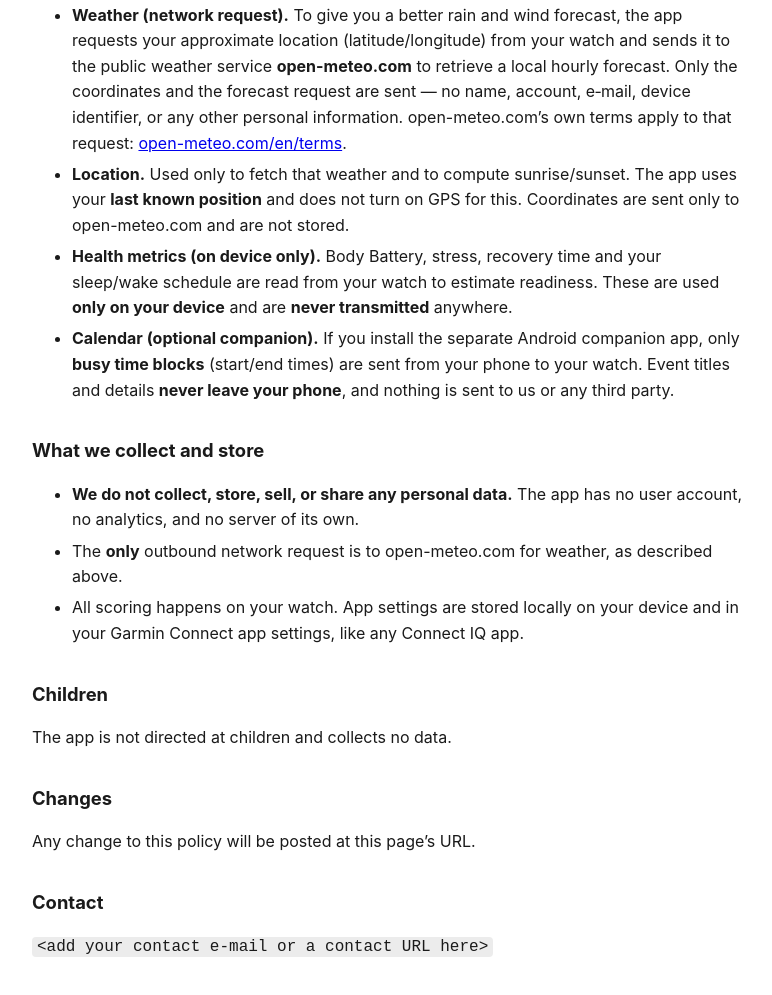
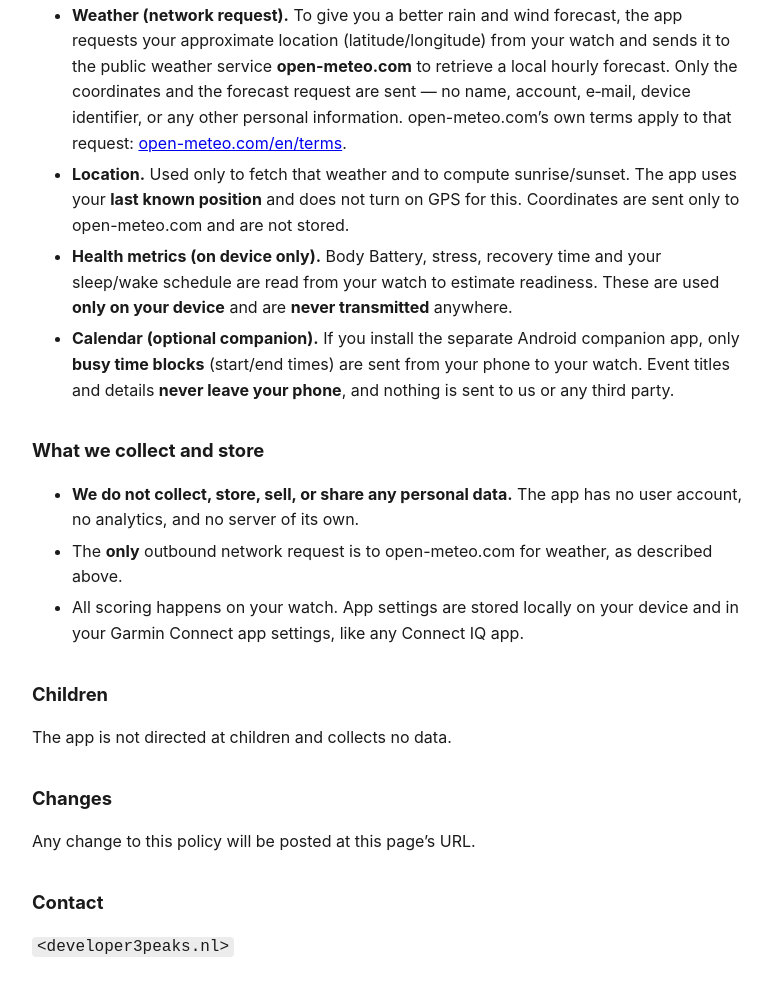
Before and after one commit to fherruer/trainwindow-privacy, a plain HTML site: page index.html in a window 1280 px wide. Shown: the part 279-1274 px from the top of the page, without its empty margins (248-1020 px from the left). Drawn offline with Linux system fonts and the light colour scheme.

Commit message:
Update index.html

```diff
--- a/index.html
+++ b/index.html
@@ -75,6 +75,6 @@ This policy explains exactly what the app accesses and sends.</p>
 <p>Any change to this policy will be posted at this page’s URL.</p>
 
 <h2>Contact</h2>
-<p><code>&lt;add your contact e‑mail or a contact URL here&gt;</code></p>
+<p><code>&lt;developer3peaks.nl&gt;</code></p>
 </body>
 </html>
```
